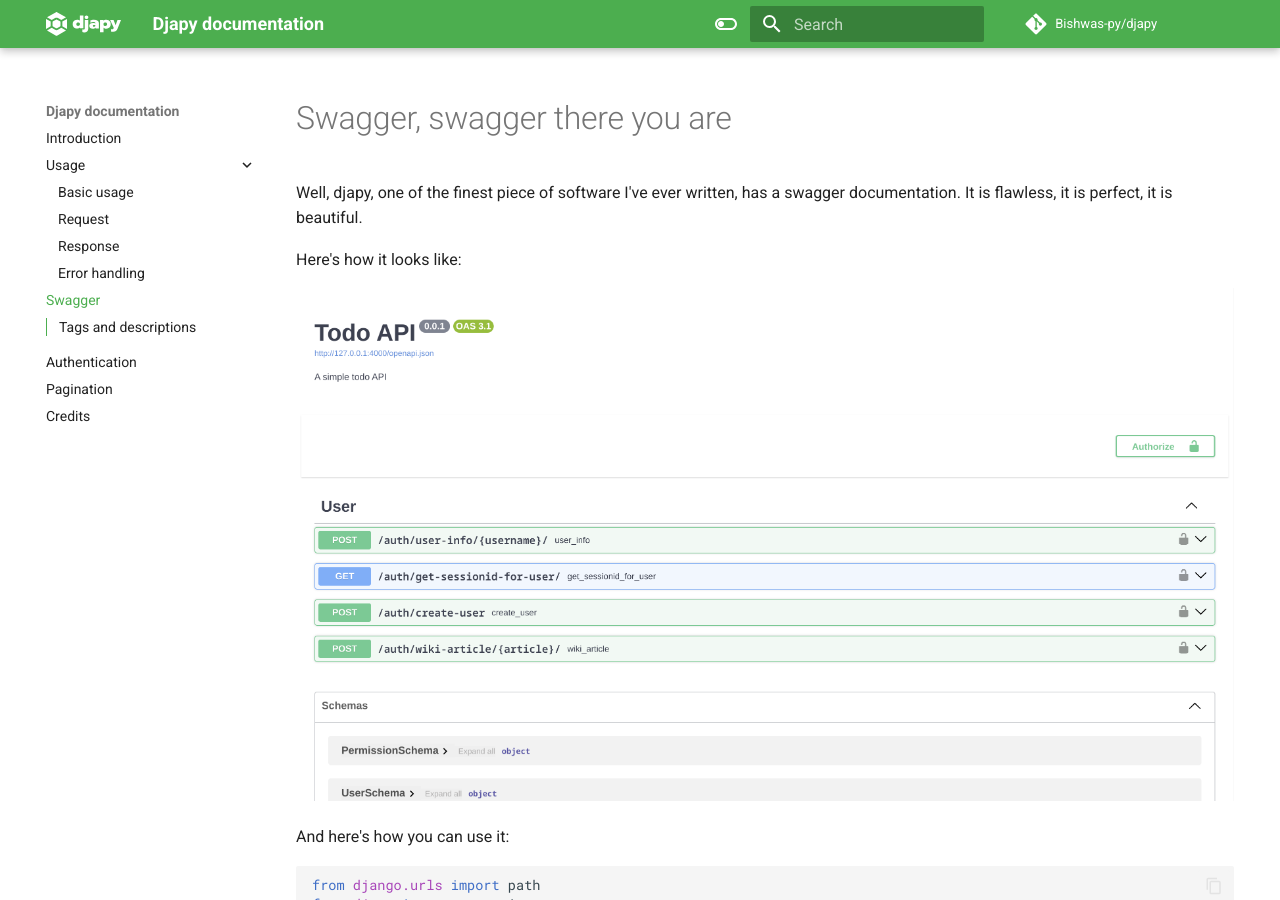
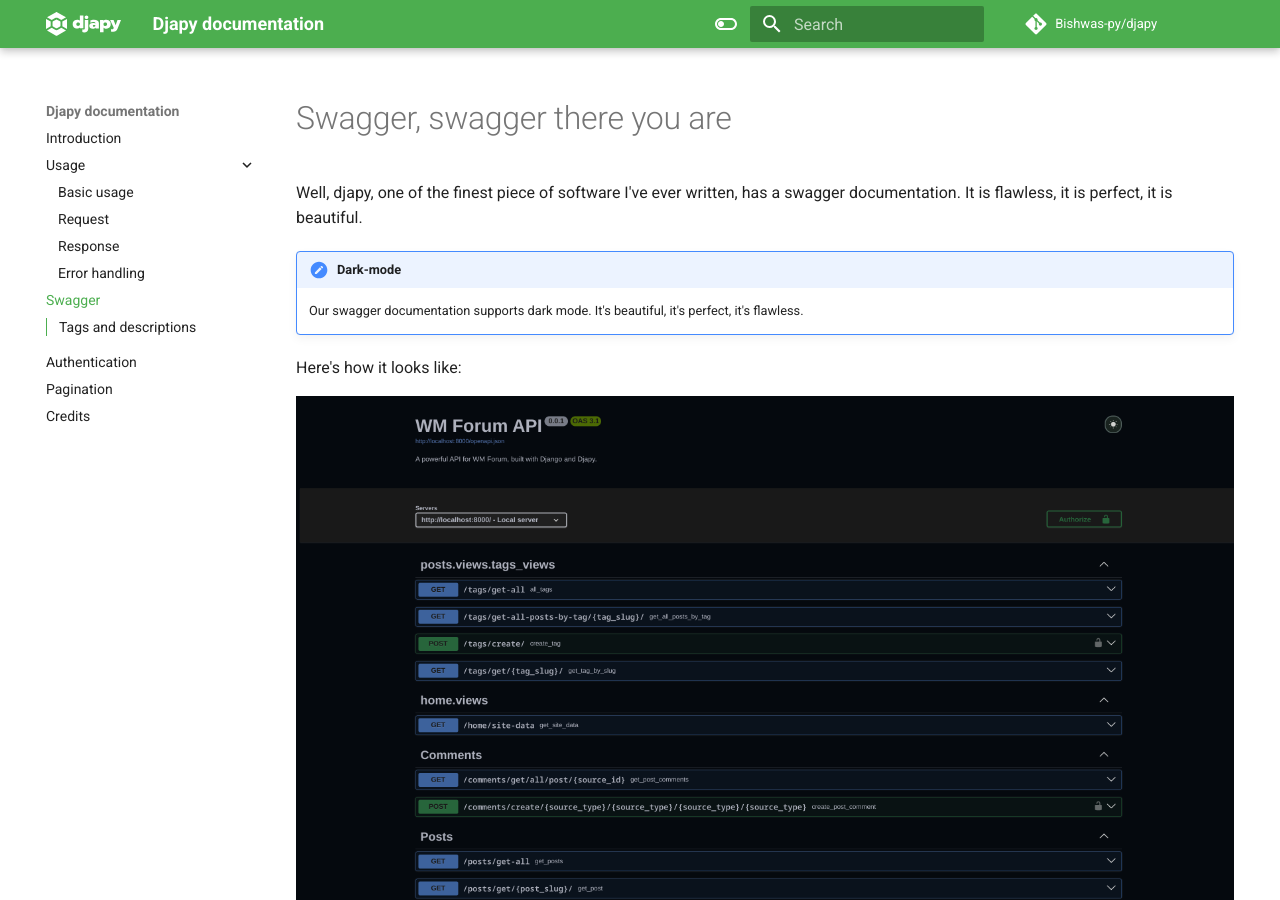
Before and after one commit to Bishwas-py/djapy-docs, an MkDocs documentation site: the page built from docs/swagger.md, in a window 1280 px wide and 900 px high. Built offline with MkDocs 1.6.1 and Material for MkDocs 9.7.7, drawn with Linux system fonts in a browser that asks for light colours; comment, search, counter and statistics services are not loaded.

Commit message:
Swagger bg updated

```diff
--- a/docs/swagger.md
+++ b/docs/swagger.md
@@ -3,9 +3,12 @@
 Well, djapy, one of the finest piece of software I've ever written, has a swagger documentation.
 It is flawless, it is perfect, it is beautiful.
 
+!!! Dark-Mode
+    Our swagger documentation supports dark mode. It's beautiful, it's perfect, it's flawless.
+
 Here's how it looks like:
 
-![Djapy Swagger Support](swagger_screenshot.png)
+![Djapy Swagger Support](images/swagger.png)
 
 And here's how you can use it:
 
```
Also changed, not shown: docs/images/swagger.png (added), docs/swagger_screenshot.png (deleted).
